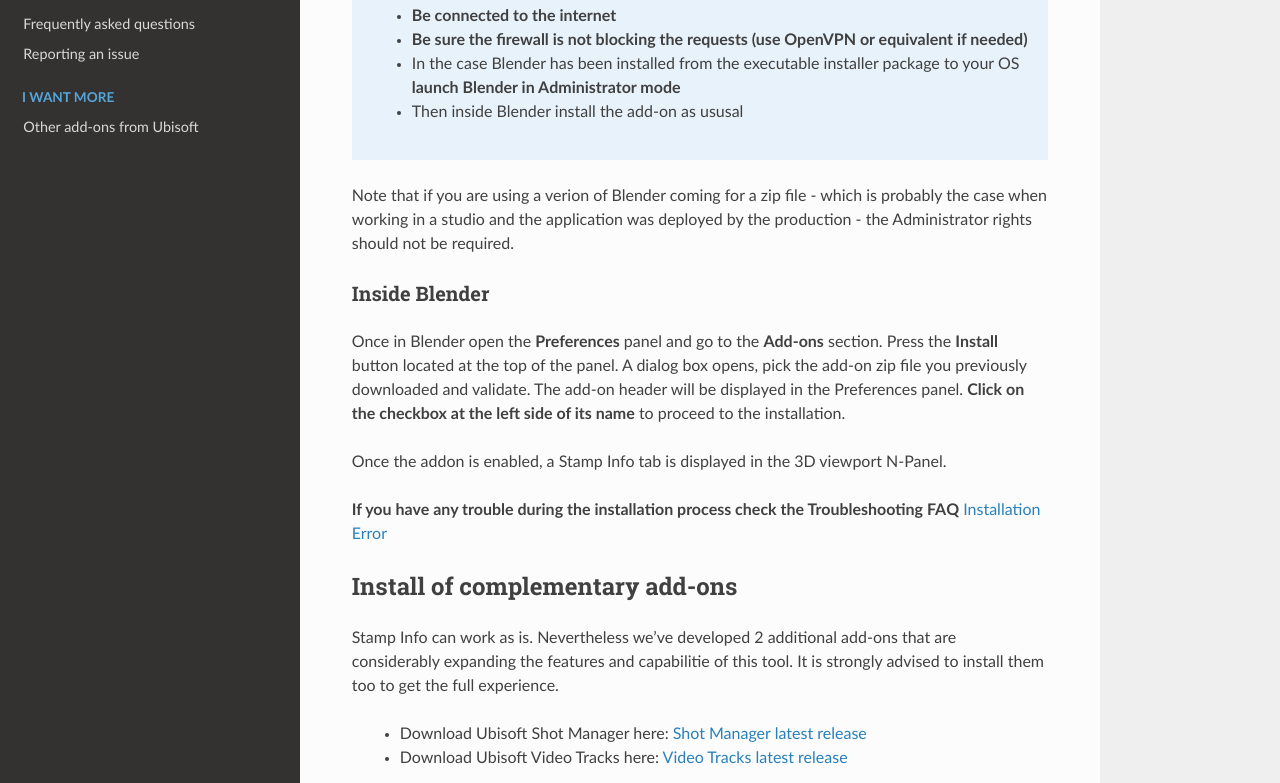
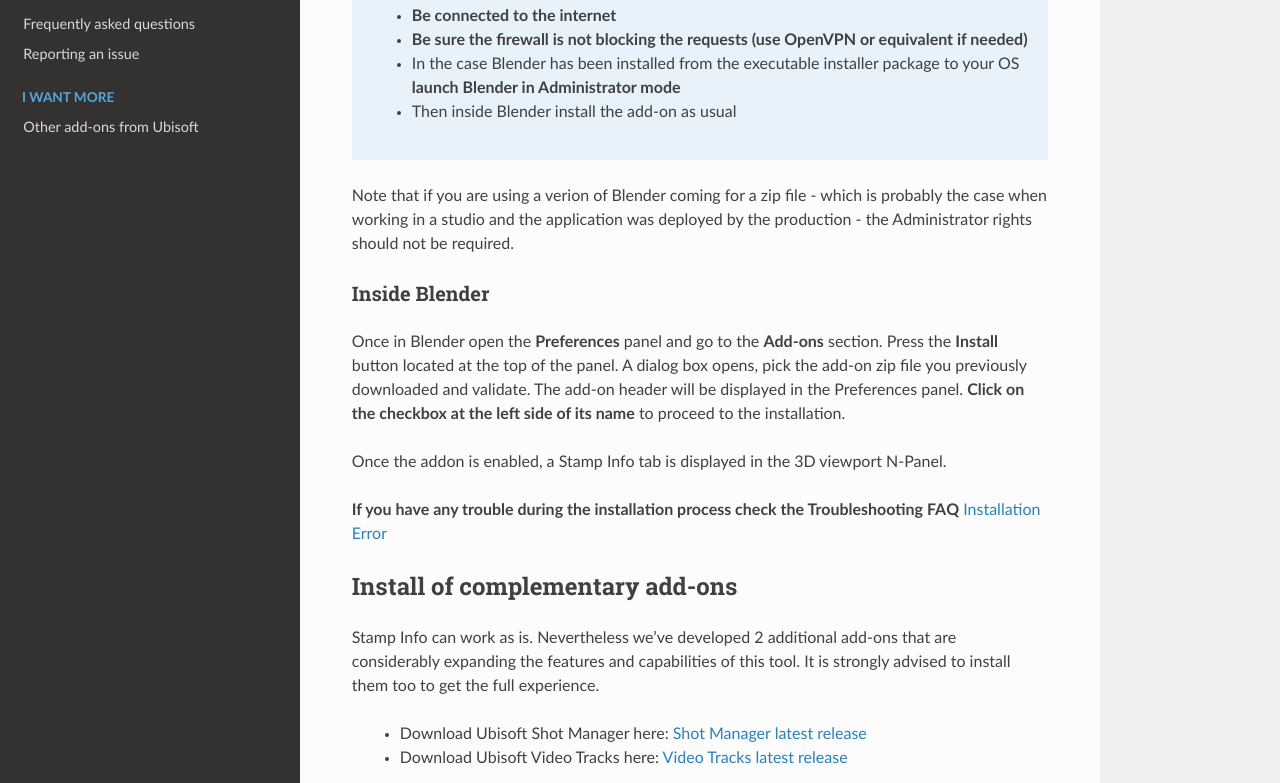
Before and after one commit to ubisoft/stampinfo, a Sphinx documentation site: the page built from docs/getting-started/install.rst, in a window 1280 px wide and 1400 px high. Shown: the part 590-1373 px from the top of the window. Built offline with Sphinx 7.4.7 and the Read the Docs theme 2.0.0, drawn with Linux system fonts in a browser that asks for light colours.

Commit message:
Minor fixes (lines 35, 57)

```diff
--- a/docs/getting-started/install.rst
+++ b/docs/getting-started/install.rst
@@ -32,7 +32,7 @@
         - **Be connected to the internet**
         - **Be sure the firewall is not blocking the requests (use OpenVPN or equivalent if needed)**
         - In the case Blender has been installed from the executable installer package to your OS **launch Blender in Administrator mode**
-        - Then inside Blender install the add-on as ususal
+        - Then inside Blender install the add-on as usual
 
 Note that if you are using a verion of Blender coming for a zip file - which is probably the case when working in a studio and the
 application was deployed by the production - the Administrator rights should not be required.
@@ -54,7 +54,7 @@
 --------------------------------
 
 Stamp Info can work as is. Nevertheless we've developed 2 additional add-ons that are considerably
-expanding the features and capabilitie of this tool. It is strongly advised to install them too
+expanding the features and capabilities of this tool. It is strongly advised to install them too
 to get the full experience.
 
     - Download Ubisoft Shot Manager here: `Shot Manager latest release <https://github.com/ubisoft/shotmanager/releases/latest>`_
```
